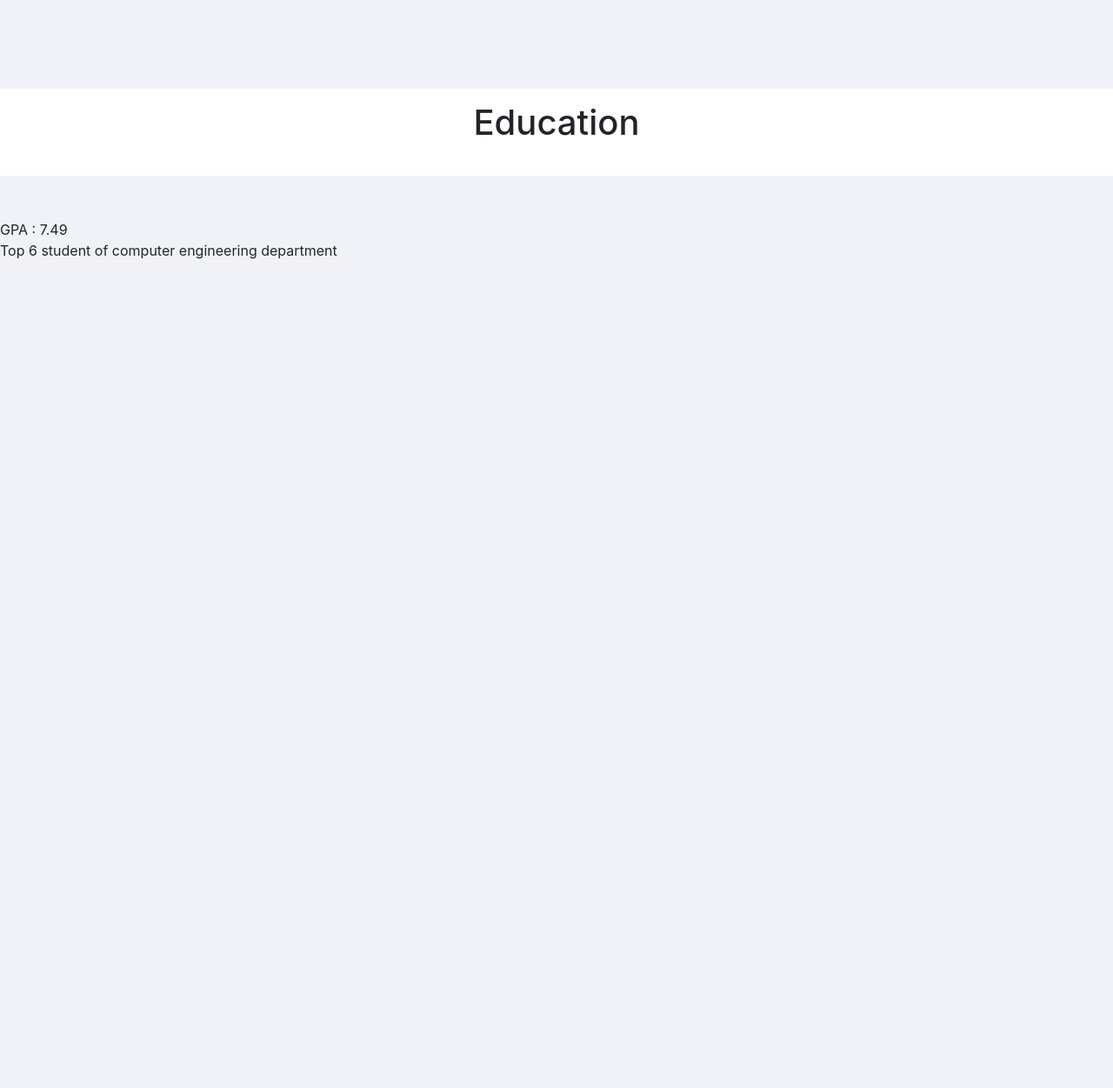
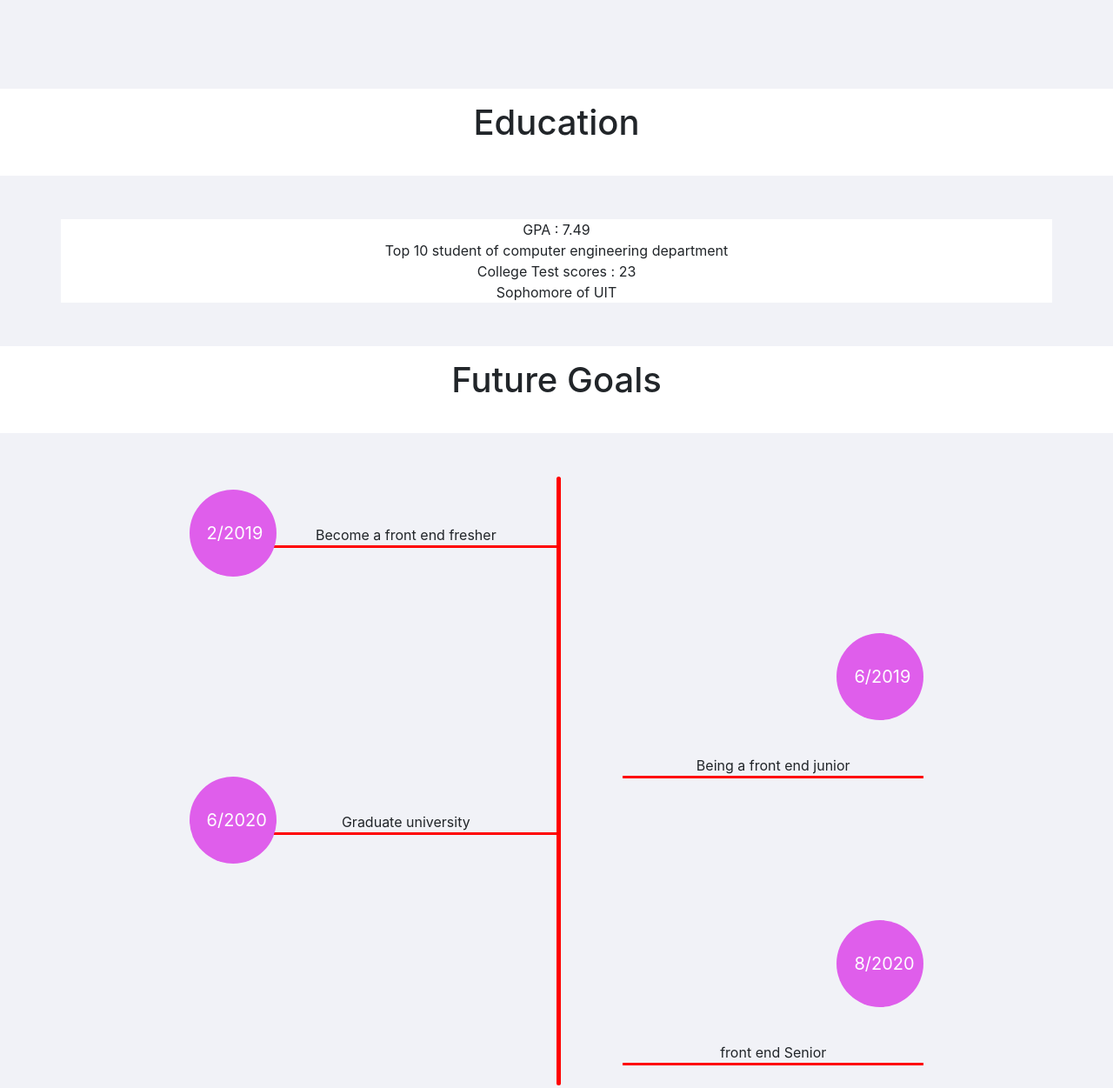
Before and after one commit to longnguyenngoc113/longnguyenngoc113.github.io, a website: page index.html in a window 1280 px wide. Shown: the part 2864-4115 px from the top of the page at 87% size. Before the commit the page ends 3164 px from the top, so only its background shows below. Drawn offline with nearby package versions, Linux system fonts and the light colour scheme.

Commit message:
Hoàn tất CV

```diff
--- a/app/scss/_education.scss
+++ b/app/scss/_education.scss
@@ -11,4 +11,11 @@
         margin-bottom: 50px;
     }
 
+    .education-content
+    {
+        border: 1px solid none;
+        background: white;
+        text-align: center;
+
+    }
 }
--- /dev/null
+++ b/app/scss/_future.scss
@@ -0,0 +1,102 @@
+.Future-Goals
+{
+    margin-top: 50px;
+    position: relative;
+
+    .Future-Goals-title
+    {
+        height: 100px;
+        padding-top: 15px;
+        text-align: center;
+        background-color: white;
+        margin-bottom: 50px;
+    }
+
+    .col-6
+    {
+        width: 50%;
+        padding: 0px;
+    }
+
+    .Future-Goals-content
+    {
+        margin: 50px 17%;
+
+
+        li
+        {
+            height: 150px;
+            width: 100%;
+        }
+        ul
+        {
+            width: 100%;
+            padding: 0px;
+            overflow: hidden;
+        }
+
+        .Time
+        {
+            position: relative;
+            background-color: rgb(223, 94, 235);
+            text-align: center;
+            height: 100px;
+            width: 100px;
+            font-size: 20px;
+
+            p
+            {
+                position: absolute;
+                top: 35%;
+                left: 20%;
+                color: white;
+            }
+
+            border-radius: 50%        ;
+            -webkit-border-radius: 50%        ;
+            -moz-border-radius: 50%        ;
+            -ms-border-radius: 50%        ;
+            -o-border-radius: 50%        ;
+
+        }
+
+        span
+        {
+            float: right;
+            margin-top: -60px;
+            border-bottom: 3px solid red;
+            width: 82%  ;
+            text-align: center;
+        }
+
+        .line
+        {
+            position: absolute;
+            left: 50%;
+            width: 5px;
+            height: 700px;
+            background-color: red;
+            border-radius:    10px     ;
+            -webkit-border-radius:    10px     ;
+            -moz-border-radius:    10px     ;
+            -ms-border-radius:    10px     ;
+            -o-border-radius:    10px     ;
+        }
+
+        .Left
+        {
+            .Time
+            {
+                float: right;
+            }
+
+            span
+            {
+                margin-top: 40px;
+                width: 82%;
+            }
+
+        }
+
+    }
+}
--- a/app/scss/main.scss
+++ b/app/scss/main.scss
@@ -5,3 +5,4 @@
 @import "_skill.scss";
 @import "_experience.scss";
 @import "_education.scss";
+@import "_future.scss";
--- a/index.html
+++ b/index.html
@@ -163,7 +163,7 @@
           <div class="Web-Managing tag-content mt-5  col-sm-12 wow slideInUp">
 
               <div class="Mission">
-                Making a web to managing student
+                Making a web to manage student
               </div>
 
               <div class="Web-managing-content">
@@ -188,13 +188,83 @@
       <h1>Education</h1>
     </div>
 
-    <div class="education-content">
+    <div class="education-content container">
       <span>GPA : 7.49</span>
       <br>
-      <span>Top 6 student of computer engineering department</span>
+      <span>Top 10 student of computer engineering department</span>
+      <br>
+      <span>College Test scores : 23 </span>
+      <br>
+      <span>Sophomore of UIT </span>
     </div>
   </section>
   <!-- end education task -->
+
+  <section class="Future-Goals">
+
+      <div class="Future-Goals-title">
+          <h1>Future Goals</h1>
+      </div>
+
+      <div class="Future-Goals-content row ">
+        <div class="col-6">
+          <ul>
+            <li class="wow slideInRight">
+              <div class="Time">
+                <p>2/2019</p>
+              </div>
+
+              <span>
+                Become a front end fresher
+              </span>
+
+            </li>
+
+            <li></li>
+
+            <li  class="wow slideInRight">
+                <div class="Time ">
+                  <p>6/2020</p>
+                </div>
+
+                <span>
+                  Graduate university
+                </span>
+            </li>
+            <li></li>
+          </ul>
+        </div>
+        <div class="line"></div>
+        <div class="col-6 Left">
+          <ul>
+            <li>
+            </li>
+            <li  >
+              <div class=" wow slideInLeft">
+                  <div class="Time">
+                      <p>6/2019</p>
+                    </div>
+                    <span>
+                      Being a front end junior
+                    </span>
+              </div>
+
+            </li>
+            <li></li>
+            <li class="wow slideInLeft">
+                <div class="Time">
+                  <p>8/2020</p>
+                </div>
+                <span>
+                  front end Senior
+                </span>
+            </li>
+          </ul>
+        </div>
+
+      </div>
+
+  </section>
 
   <!-- Optional JavaScript -->
   <!-- jQuery first, then Popper.js, then Bootstrap JS -->
```
Also changed, not shown: app/css/index.css, 1 other file.
